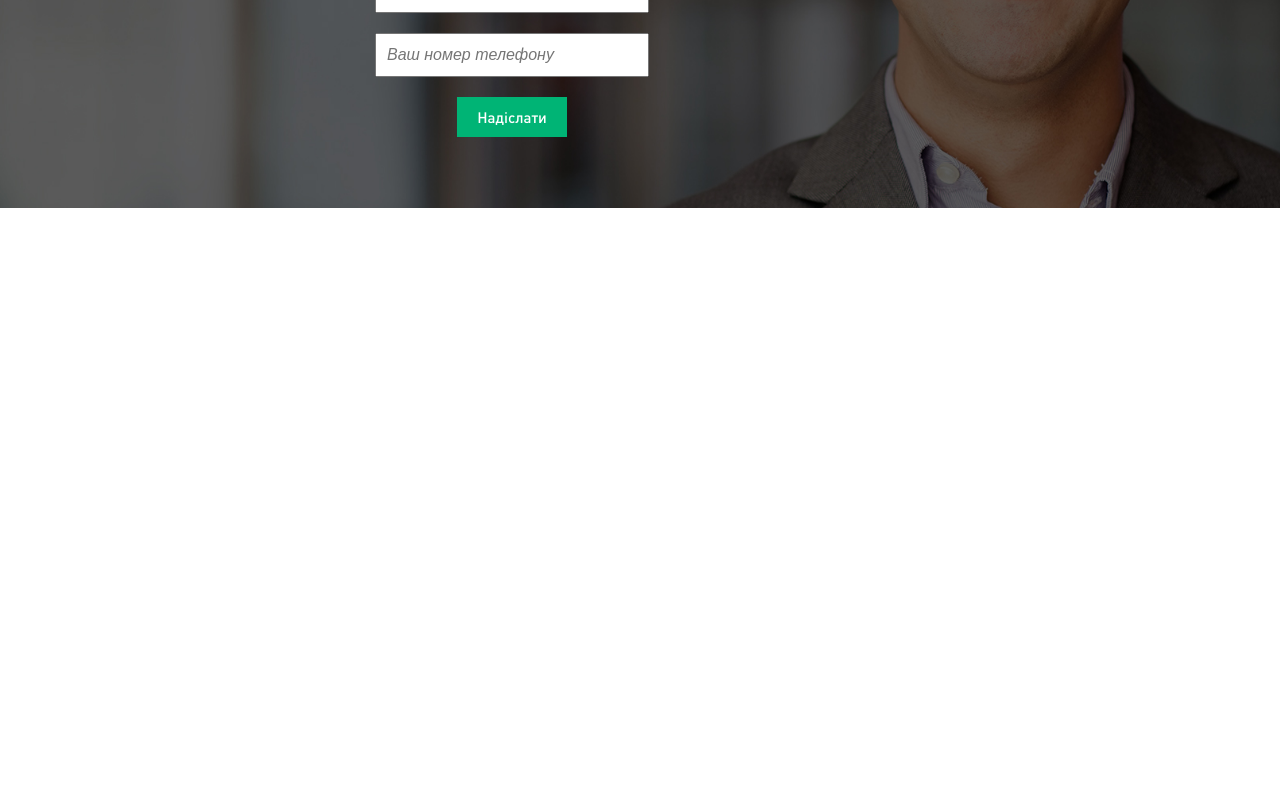
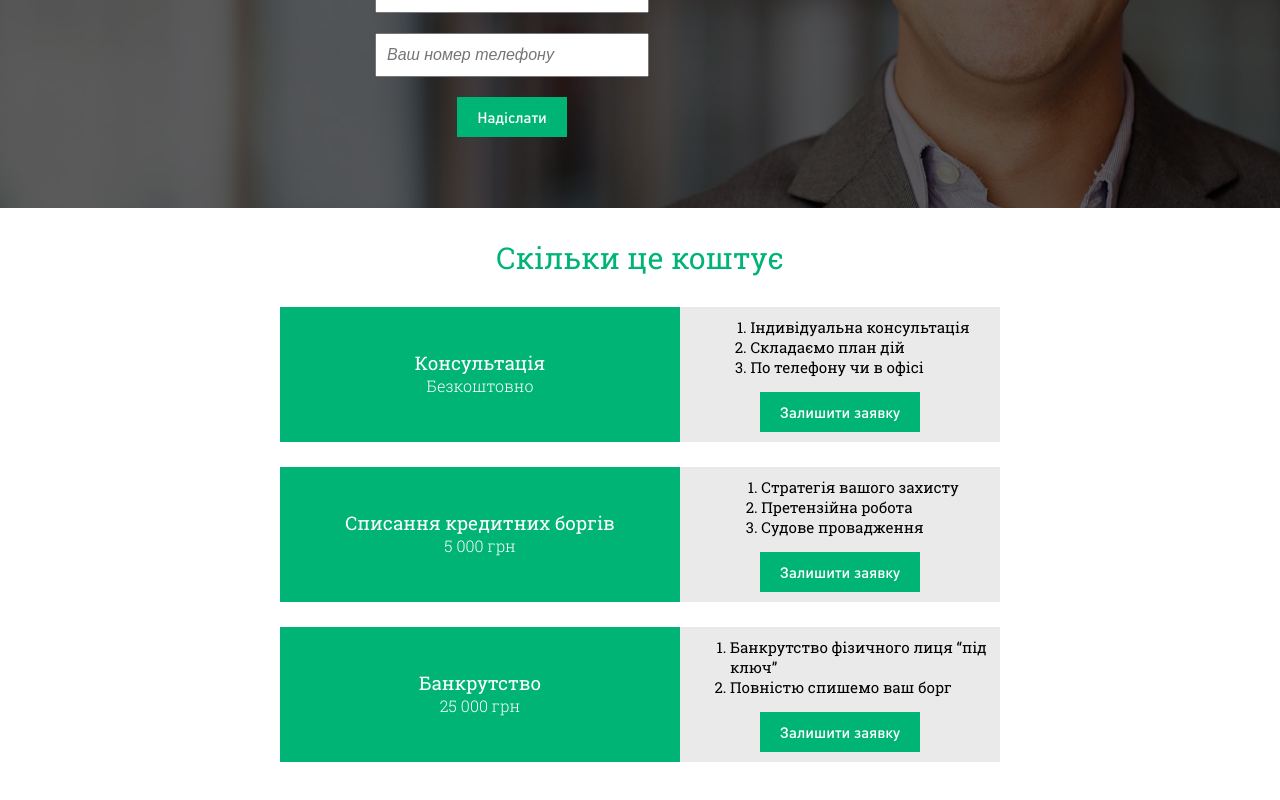
Before and after one commit to serartmar/pravis, a React (Create React App) app: page / in a window 1280 px wide. Shown: the part 3070-3870 px from the top of the page. Before the commit the page ends 3278 px from the top, so only its background shows below. Built offline with nearby package versions, Linux system fonts and the light colour scheme.

Commit message:
Implement cost section

```diff
--- a/src/App.js
+++ b/src/App.js
@@ -5,6 +5,7 @@ import Form from './Form';
 import WhyUs from './WhyUs';
 import WorkSchema from './WorkSchema';
 import HeroSecond from './HeroSecond';
+import Cost from './Cost';
 
 const App = () => (
   <div className="App">
@@ -43,6 +44,7 @@ const App = () => (
     <WhyUs />
     <WorkSchema />
     <HeroSecond />
+    <Cost />
   </div>
 );
 
--- /dev/null
+++ b/src/Cost/index.js
@@ -0,0 +1,55 @@
+import React from 'react';
+import './main.css';
+
+const WhyUs = () => (
+  <section>
+    <div className="container">
+      <div className="cost-wrapper">
+        <p className="why-us-header">Скільки це коштує</p>
+        <div className="cost-block">
+          <div className="cost-left-column">
+            <h3 className="cost-block-heading">Консультація</h3>
+            <h4 className="cost-block-price">Безкоштовно</h4>
+          </div>
+          <div className="cost-right-column">
+            <ol className="price-elements" >
+              <li>Індивідуальна консультація</li>
+              <li>Складаємо план дій</li>
+              <li>По телефону чи в офісі</li>
+            </ol>
+            <input className="submit-button" type="submit" value="Залишити заявку" />
+          </div>
+        </div>
+        <div className="cost-block">
+          <div className="cost-left-column">
+            <h3 className="cost-block-heading">Списання кредитних боргів</h3>
+            <h4 className="cost-block-price">5 000 грн</h4>
+          </div>
+          <div className="cost-right-column">
+            <ol className="price-elements" >
+              <li>Стратегія вашого захисту</li>
+              <li>Претензійна робота</li>
+              <li>Судове провадження</li>
+            </ol>
+            <input className="submit-button" type="submit" value="Залишити заявку" />
+          </div>
+        </div>
+        <div className="cost-block">
+          <div className="cost-left-column">
+            <h3 className="cost-block-heading">Банкрутство</h3>
+            <h4 className="cost-block-price">25 000 грн</h4>
+          </div>
+          <div className="cost-right-column">
+            <ol className="price-elements" >
+              <li>Банкрутство фізичного лиця “під ключ”</li>
+              <li>Повністю спишемо ваш борг</li>
+            </ol>
+            <input className="submit-button" type="submit" value="Залишити заявку" />
+          </div>
+        </div>
+      </div>
+    </div>
+  </section>
+);
+
+export default WhyUs;
--- /dev/null
+++ b/src/Cost/main.css
@@ -0,0 +1,61 @@
+.cost-wrapper {
+  display: flex;
+  flex-direction: column;
+  justify-content: space-around;
+  align-items: center;
+  padding-bottom: 30px;
+}
+
+.cost-left-column {
+  background-color:rgba(0, 180, 117, 1);
+  display: flex;
+  flex-direction: column;
+  align-items: center;
+  justify-content: center;
+  width: 400px;
+}
+
+.cost-block {
+  display: flex;
+  margin-bottom: 25px;
+}
+
+.cost-block-heading {
+  color: white;
+  font-weight: normal;
+  margin-bottom: 0;
+  text-align: center;
+}
+
+.cost-block-price {
+  font-weight: 300;
+  color: white;
+  margin-top: 0;
+}
+
+.cost-right-column {
+  background-color: rgba(234, 234, 234, 1);
+  display: flex;
+  flex-direction: column;
+  justify-content: center;
+  align-items: center;
+  padding: 10px;
+  width: 300px;
+}
+
+.price-elements {
+  margin-top: 0;
+  font-size: 15px;
+}
+
+@media screen and (max-width: 810px) {
+  .cost-block {
+    flex-direction: column;
+  }
+  .cost-right-column, .cost-left-column {
+    width: 70vw;
+  }
+  .cost-left-column {
+    padding: 10px;
+  }
+}
```
Also changed, not shown: 1 other file (tests, documents, lock files or other folders).
